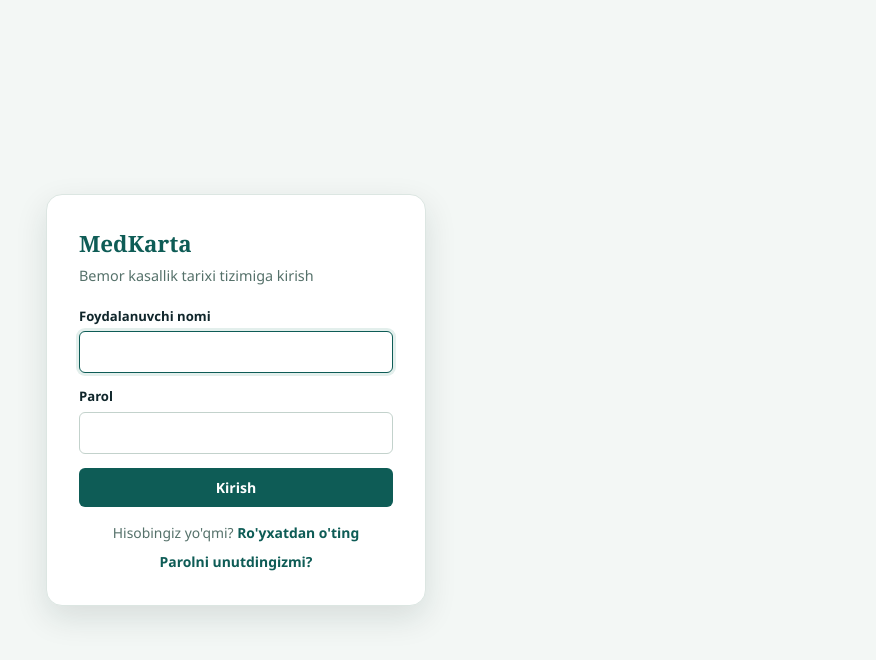
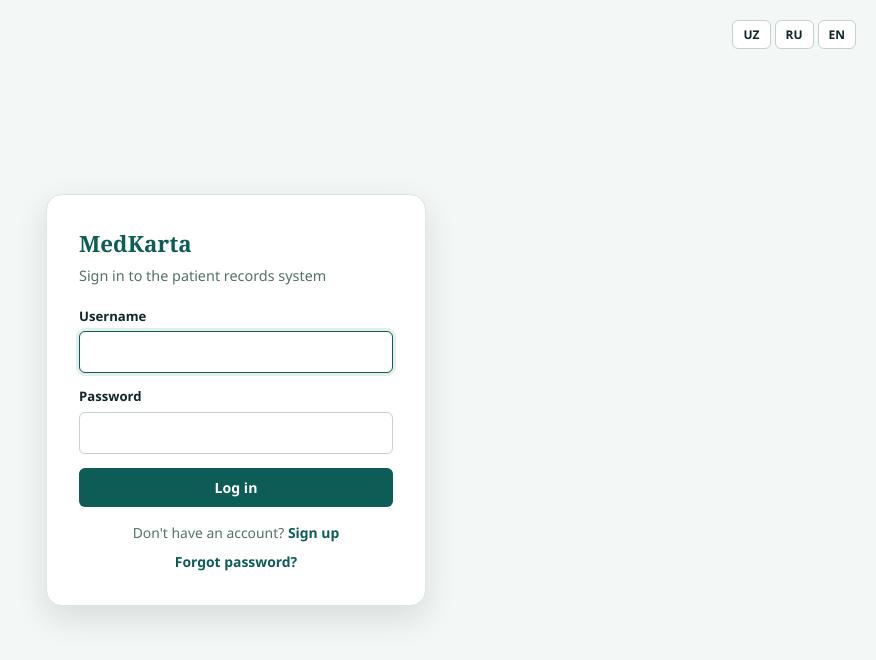
Before and after one commit to alishervoitov/frontend, a React app: page /login in a window 1280 px wide. Shown: the top 660 px of the page, without its empty margins (404-1280 px from the left). Built offline with nearby package versions, Linux system fonts and the light colour scheme; the HTML template or start-up script is replaced by a standard one.

Commit message:
login page yangilandi

```diff
--- a/src/pages/LoginPage.jsx
+++ b/src/pages/LoginPage.jsx
@@ -1,10 +1,13 @@
 import { useState } from "react";
 import { useNavigate, Link } from "react-router-dom";
+import { useTranslation } from "react-i18next";
 import { useAuth } from "../context/AuthContext";
+import LanguageSwitcher from "../components/LanguageSwitcher";
 
 export default function LoginPage() {
     const { login } = useAuth();
     const navigate = useNavigate();
+    const { t } = useTranslation();
 
     const [username, setUsername] = useState("");
     const [password, setPassword] = useState("");
@@ -22,7 +25,7 @@ export default function LoginPage() {
             else navigate("/me");
         } catch (err) {
             const detail = err.response?.data?.detail;
-            setError(detail || "Login yoki parol noto'g'ri.");
+            setError(detail || t("auth.loginError"));
         } finally {
             setLoading(false);
         }
@@ -30,15 +33,18 @@ export default function LoginPage() {
 
     return (
         <div className="auth-page">
+            <div style={{ position: "absolute", top: 20, right: 20 }}>
+                <LanguageSwitcher />
+            </div>
             <div className="auth-card">
-                <div className="auth-brand">MedKarta</div>
-                <div className="auth-sub">Bemor kasallik tarixi tizimiga kirish</div>
+                <div className="auth-brand">{t("app.name")}</div>
+                <div className="auth-sub">{t("auth.loginTitle")}</div>
 
                 {error && <div className="alert-error">{error}</div>}
 
                 <form onSubmit={handleSubmit}>
                     <div className="field">
-                        <label htmlFor="username">Foydalanuvchi nomi</label>
+                        <label htmlFor="username">{t("auth.username")}</label>
                         <input
                             id="username"
                             type="text"
@@ -49,7 +55,7 @@ export default function LoginPage() {
                         />
                     </div>
                     <div className="field">
-                        <label htmlFor="password">Parol</label>
+                        <label htmlFor="password">{t("auth.password")}</label>
                         <input
                             id="password"
                             type="password"
@@ -59,14 +65,14 @@ export default function LoginPage() {
                         />
                     </div>
                     <button className="btn btn-primary" type="submit" disabled={loading}>
-                        {loading ? "Kirilmoqda..." : "Kirish"}
+                        {loading ? t("auth.loggingIn") : t("auth.loginButton")}
                     </button>
                 </form>
 
                 <div className="auth-switch">
-                    Hisobingiz yo'qmi? <Link to="/register">Ro'yxatdan o'ting</Link>
+                    {t("auth.noAccount")} <Link to="/register">{t("auth.register")}</Link>
                     <div style={{ marginTop: 8 }}>
-                        <Link to="/forgot-password">Parolni unutdingizmi?</Link>
+                        <Link to="/forgot-password">{t("auth.forgotPassword")}</Link>
                     </div>
                 </div>
             </div>
```
